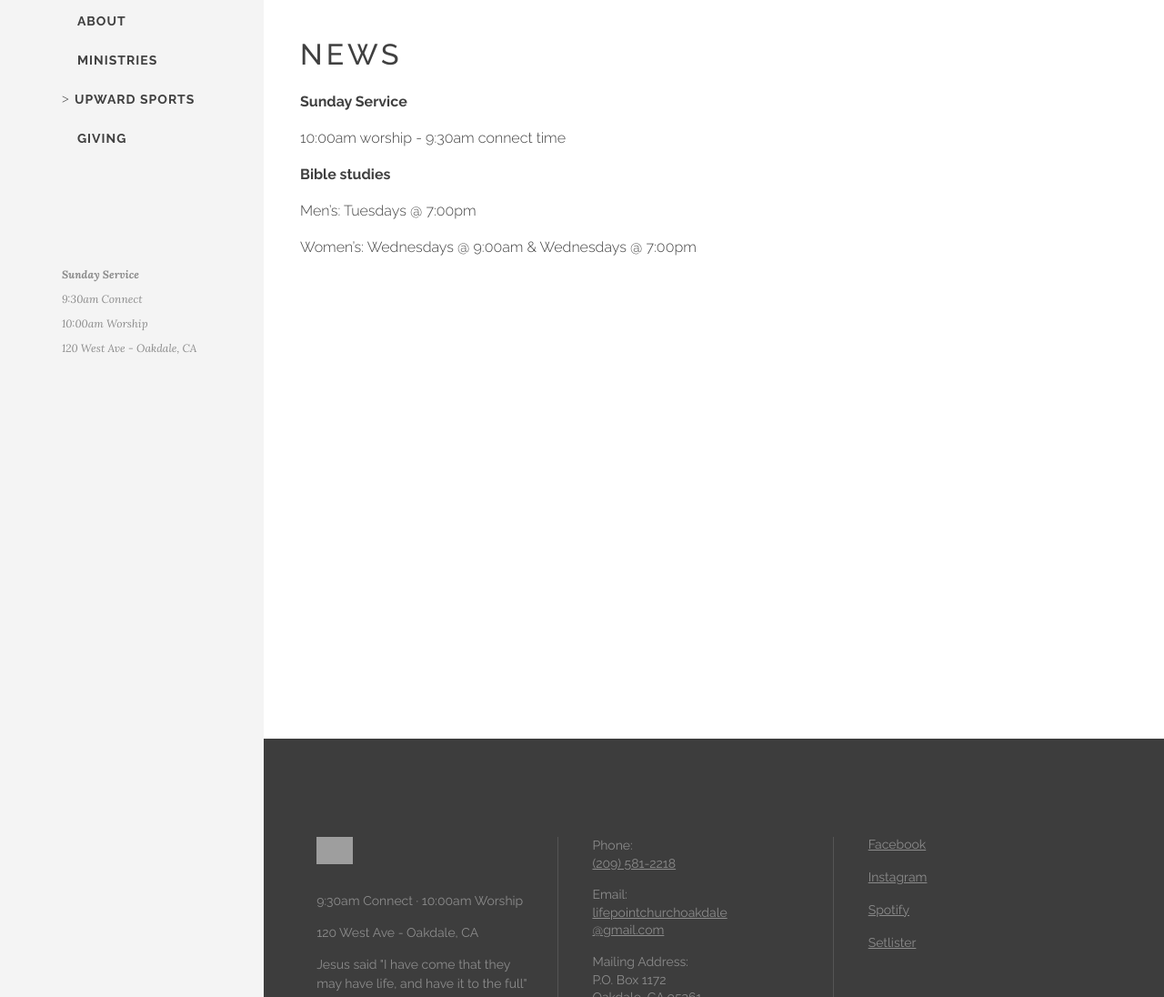
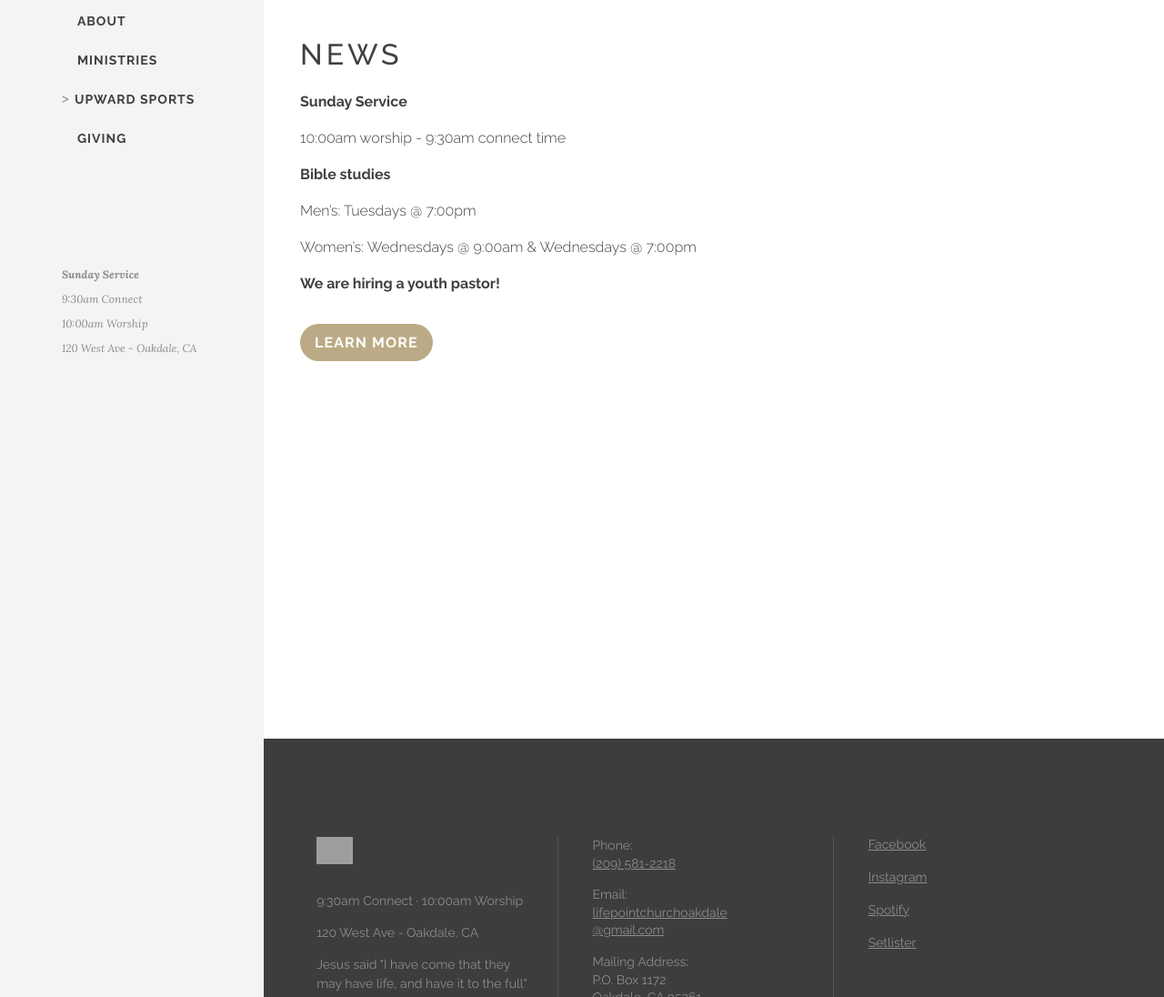
Before and after one commit to tybenz/lifepoint.github.io, a Jekyll site: the page built from index.md, in a window 1280 px wide. Shown: the part 300-1396 px from the top of the page at 91% size. Built offline with Jekyll 4.4.1, drawn with Linux system fonts in a browser that asks for light colours; some web fonts are replaced; grey boxes are pictures that could not be loaded.

Commit message:
Small tweaks

```diff
--- a/index.md
+++ b/index.md
@@ -16,3 +16,7 @@ published: true
 Men's: Tuesdays @ 7:00pm
 
 Women's: Wednesdays @ 9:00am & Wednesdays @ 7:00pm
+
+**We are hiring a youth pastor!**
+
+<a href="/youth-pastor" class="register-btn">LEARN MORE</a>
```
Also changed, not shown: youth-pastor/index.md (+1 -1 lines).
